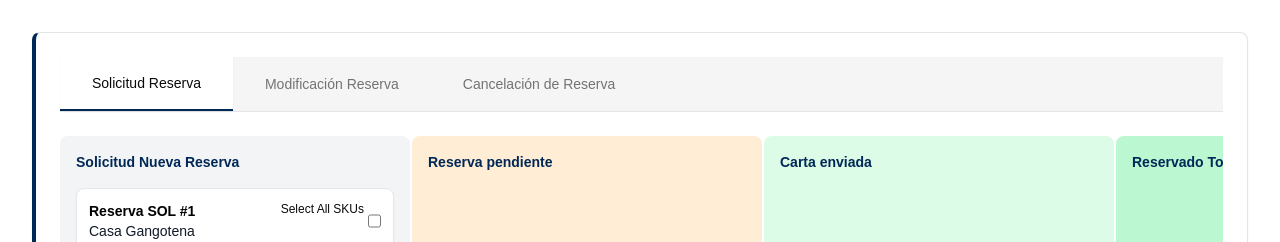
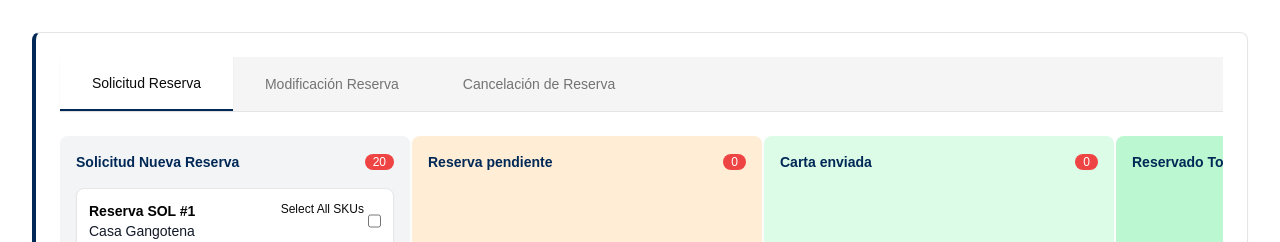
Before and after one commit to jvalverde-arch/kanban, a Next.js app: page /reservas/hoteles in a window 1280 px wide. Shown: the top 242 px of the page. Built offline with nearby package versions, Linux system fonts and the light colour scheme.

Commit message:
finished

```diff
--- a/components/kanban-board.tsx
+++ b/components/kanban-board.tsx
@@ -1,6 +1,6 @@
 "use client"
 
-import { useState } from "react"
+import { useEffect, useState } from "react"
 import { color, motion } from "framer-motion"
 import { KanbanColumn } from "./kanban-column"
 import { KanbanCard } from "./kanban-card"
@@ -28,11 +28,11 @@ interface Task {
 const columns = [
   { id: "new", title: "Solicitud Nueva Reserva", color: "bg-gray-100" },
   { id: "pending", title: "Reserva pendiente" , color: "bg-orange-100" },
-  { id: "letter-sent", title: "Carta enviada" , color: "bg-green-100" },
-  { id: "total-reserved", title: "Reservado Total" , color: "bg-green-200" },
-  { id: "partial-reserved", title: "Reservado Parcial" , color: "bg-yellow-200" },
+  { id: "letter_sent", title: "Carta enviada" , color: "bg-green-100" },
+  { id: "total_reserved", title: "Reservado Total" , color: "bg-green-200" },
+  { id: "partial_reserved", title: "Reservado Parcial" , color: "bg-yellow-200" },
   { id: "denied", title: "Negado" , color: "bg-red-200" },
-  { id: "total-with-passengers", title: "Reservado total con lista pasajeros" , color: "bg-blue-200" },
+  { id: "total_with_passengers", title: "Reservado total con lista pasajeros" , color: "bg-blue-200" },
 ]
 
 
@@ -80,9 +80,56 @@ interface KanbanBoardProps {
   type: string
 }
 
+  const countTasksByState = (tasks: Task[]) => {
+    let countNew = 0;
+    let countPending = 0;
+    let countLetterSent = 0;
+    let countTotalReserved = 0;
+    let countPartialReserved = 0;
+    let countDenied = 0;
+    let countTotalWithPassengers = 0;
+
+    tasks.forEach(task => {
+      if (task.state === "new") {
+        countNew++;
+      } else if (task.state === "pending") {
+        countPending++;
+      } else if (task.state === "letter_sent") {
+        countLetterSent++;
+      } else if (task.state === "total_reserved") {
+        countTotalReserved++;
+      } else if (task.state === "partial_reserved") {
+        countPartialReserved++;
+      } else if (task.state === "denied") {
+        countDenied++;
+      } else if (task.state === "total_with_passengers") {
+        countTotalWithPassengers++;
+      }
+    });
+    return {
+      new: countNew,
+      pending: countPending,
+      letter_sent: countLetterSent,
+      total_reserved: countTotalReserved,
+      partial_reserved: countPartialReserved,
+      denied: countDenied,
+      total_with_passengers: countTotalWithPassengers
+    }
+  }
+
 export function KanbanBoard({ type }: KanbanBoardProps) {
   const [tasks, setTasks] = useState<Task[]>(generateMockTasks(type));
   const [showPopup, setShowPopup] = useState(false);
+
+  const [count, setCount] = useState(countTasksByState(tasks));
+
+    useEffect(() => {
+    setCount(countTasksByState(tasks));
+  }, [tasks]);
+
+
+
+
 
   const deleteTaskById = (id: string) => {
     const newTasks = tasks.filter(task => task.id !== id);
@@ -117,31 +164,31 @@ export function KanbanBoard({ type }: KanbanBoardProps) {
     console.log("No se puede mover una nueva solicitud a una columna que no sea reserva pendiente")
     return;
   }
-  if(task.state === "pending" && columnId !== "letter-sent"){
+  if(task.state === "pending" && columnId !== "letter_sent"){
     toast.error("No se puede mover una solicitud pendiente a una columna que no sea carta enviada")
     console.log("No se puede mover una solicitud pendiente a una columna que no sea carta enviada")
     return;
   }
   //No se puede mover una solicitud carta enviada a una columna que no sea reservado total, reservado parcial o denegado
-  if(task.state === "letter-sent" && columnId !== "total-reserved" && columnId !== "partial-reserved" && columnId !== "denied"){
+  if(task.state === "letter_sent" && columnId !== "total_reserved" && columnId !== "partial_reserved" && columnId !== "denied"){
     toast.error("No se puede mover una solicitud carta enviada a una columna que no sea reservado total, reservado parcial o denegado")
     console.log("No se puede mover una solicitud carta enviada a una columna que no sea reservado total, reservado parcial o denegado")
     return;
   }
 
-  if(task.state === "total-reserved" && columnId !== "total-with-passengers"){
+  if(task.state === "total_reserved" && columnId !== "total_with_passengers"){
     toast.error("No se puede mover una solicitud reservado total a una columna que no sea reservado total con lista pasajeros")
     console.log("No se puede mover una solicitud reservado total a una columna que no sea reservado total con lista pasajeros")
     return;
   }
 
-  if(task.state === "partial-reserved" && columnId !== "total-with-passengers"){
+  if(task.state === "partial_reserved" && columnId !== "total_with_passengers"){
     toast.error("No se puede mover una solicitud reservado parcial a una columna que no sea reservado total con lista pasajeros")
     console.log("No se puede mover una solicitud reservado parcial a una columna que no sea reservado total con lista pasajeros")
     return;
   }
 
-  if(task.state == "total-with-passengers"){
+  if(task.state == "total_with_passengers"){
     toast.error("No se puede mover una solicitud reservado total con lista pasajeros a una columna distinta")
     console.log("No se puede mover una solicitud reservado total con lista pasajeros a una columna distinta")
     return;
@@ -152,6 +199,7 @@ export function KanbanBoard({ type }: KanbanBoardProps) {
     console.log("No se puede mover una solicitud denegada a una columna distinta")
     return;
   }
+
 
 
 
@@ -186,34 +234,50 @@ export function KanbanBoard({ type }: KanbanBoardProps) {
 
 
 
+
+
+
     // 3. Actualizar el estado completo
 
 
-    if (newTask.state === "letter-sent"){
+    if (newTask.state === "letter_sent"){
       setShowPopup(true);
           setTasks(tasks => [
       ...tasks.map(t => t.id === taskId ? updatedOriginalTask : t),
       newTask
     ]);
 
-    }else if(newTask.state === "total-with-passengers"){
+    //update count
+    setCount(countTasksByState(tasks));
+
+    }else if(newTask.state === "total_with_passengers"){
       setShowPopup(true);
           setTasks(tasks => [
       ...tasks.map(t => t.id === taskId ? updatedOriginalTask : t),
       newTask
+
     ]);
+
+
+    //update count
+    setCount(countTasksByState(tasks));
 
 
 
     }else{
-          setTasks(tasks => [
+      setTasks(tasks => [
       ...tasks.map(t => t.id === taskId ? updatedOriginalTask : t),
       newTask
     ]);
 
+    //update count
+    setCount(countTasksByState(tasks));
+
       toast.success("Estado existoso")
+
+
+
     }
-
 
 
 
@@ -245,6 +309,7 @@ const updateTask = (updatedTask: Task) => {
     <div className="grid grid-cols-7 gap-[22em] overflow-x-auto">
       {columns.map((column) => (
         <KanbanColumn
+          count={count[column.id]}
           key={column.id}
           title={column.title}
           onDragOver={handleDragOver} // Ahora está definido
--- a/components/kanban-card.tsx
+++ b/components/kanban-card.tsx
@@ -105,7 +105,10 @@ export function KanbanCard({ task, onDragStart, onSKUUpdate }: KanbanCardProps)
                     onChange={() => handleCheckboxChange(sku.id)}
                     className="rounded border-gray-300 text-primary focus:ring-primary"
                   />
-                  <label htmlFor={`sku-${sku.id}`} className="text-xs text-gray-700">{sku.name}</label>
+                    <div className="flex flex-row w-full justify-between items-center">
+                    <label htmlFor={`sku-${sku.id}`} className="text-xs text-gray-700 flex-1">{sku.name}</label>
+                    <span className="text-xs text-gray-700 whitespace-nowrap">12/12/24 al 12/12/24</span>
+                    </div>
                 </div>
               ))
             ) : (
--- a/components/kanban-column.tsx
+++ b/components/kanban-column.tsx
@@ -2,6 +2,7 @@ interface KanbanColumnProps {
   title: string
   children: React.ReactNode
   color: string
+  count: number
   onDragOver: (event: React.DragEvent) => void
   onDrop: (event: React.DragEvent) => void
 }
@@ -10,18 +11,27 @@ export function KanbanColumn({
   title,
   color,
   children,
+  count,
   onDragOver,
   onDrop
 }: KanbanColumnProps) {
+
+  console.log(count)
+  console.log(title)
   return (
     <div
-      className={`min-w-[350px] rounded-lg p-4 ${color}`}
+      className={`min-w-[350px] rounded-lg p-4 ${color} shadow-sm transition-transform duration-200 ease-in-out transform hover:scale-[200em]}`}
       onDragOver={onDragOver}
       onDrop={onDrop}
     >
-      <h3 className="font-bold text-sm text-[#002856] mb-4">{title}</h3>
+      <div className="flex justify-between items-center mb-4">
+      <h3 className="font-bold text-sm text-[#002856]">{title}</h3>
+      <div className="flex justify-center items-center bg-red-500 rounded-full ml-2">
+        <span className="text-xs text-white px-2">{count}</span>
+      </div>
+      </div>
       <div className="space-y-3">
-        {children}
+      {children}
       </div>
     </div>
   )
```
